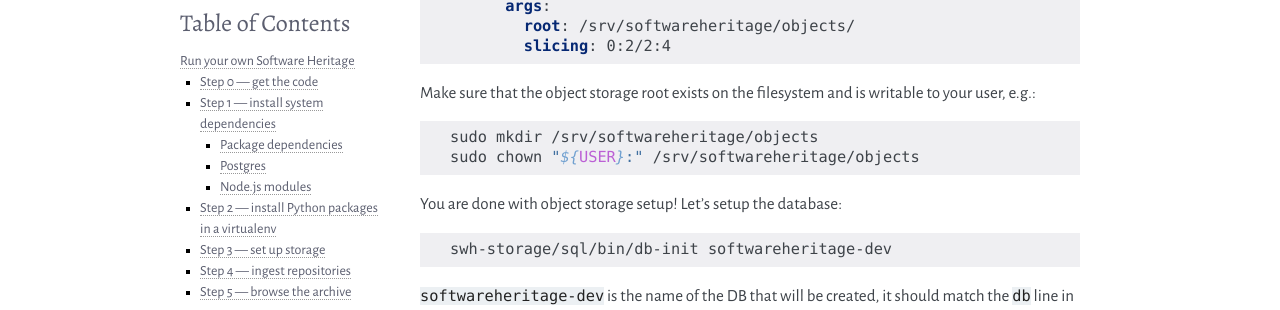
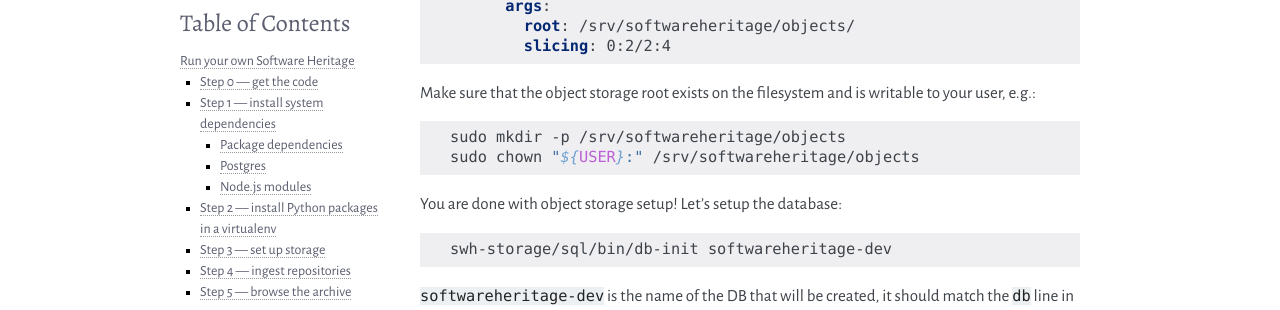
Before and after one commit to SoftwareHeritage/swh-docs, a Sphinx documentation site: the page built from docs/getting-started.rst, in a window 1280 px wide and 900 px high, scrolled down 2343 px. Shown: the part 132-442 px from the top of the window. Built offline with Sphinx 7.4.7, drawn with Linux system fonts in a browser that asks for light colours; the version number could not be read and is left out.

```diff
--- a/docs/getting-started.rst
+++ b/docs/getting-started.rst
@@ -140,7 +140,7 @@ a YAML configuration file, located at
 Make sure that the object storage root exists on the filesystem and is writable
 to your user, e.g.::
 
-  sudo mkdir /srv/softwareheritage/objects
+  sudo mkdir -p /srv/softwareheritage/objects
   sudo chown "${USER}:" /srv/softwareheritage/objects
 
 You are done with object storage setup! Let's setup the database::
```
